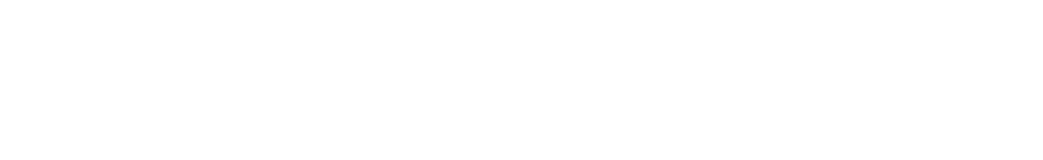
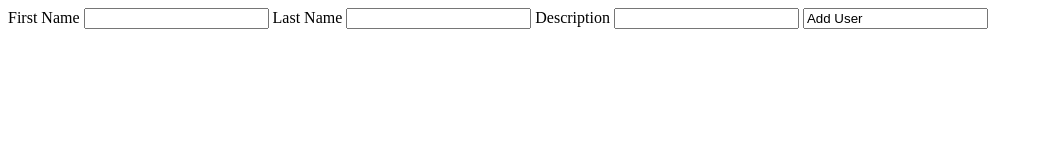
Before and after one commit to cryu1994/contact_card, a plain HTML site: page partials/index.html in a window 1280 px wide. Shown: the whole page, without its empty margins (0-1043 px from the left). Drawn offline with nearby package versions, Linux system fonts and the light colour scheme.

Commit message:
working on html

```diff
--- a/partials/index.html
+++ b/partials/index.html
@@ -3,8 +3,20 @@
   <head>
     <meta charset="utf-8">
     <title>contact_card</title>
+    <script type="text/javascript" src="https://ajax.googleapis.com/ajax/libs/jquery/3.2.1/jquery.min.js"></script>
+    <script type="text/javascript" src="../js/app.js"></script>
+    <link rel="stylesheet" href="../css/style.css">
   </head>
   <body>
+    <form action="#" method="post">
+      <label>First Name</label>
+        <input type="text" id="first_name">
+      <label>Last Name</label>
+        <input type="text" id="last_name">
+      <label>Description</label>
+      <input type="text" id="description">
 
+      <input type="sbumit" value="Add User">
+    </form>
   </body>
 </html>
```
